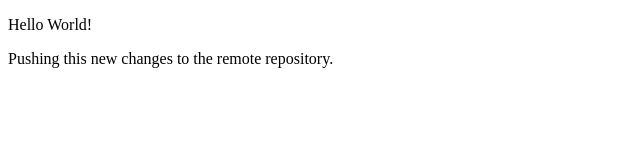
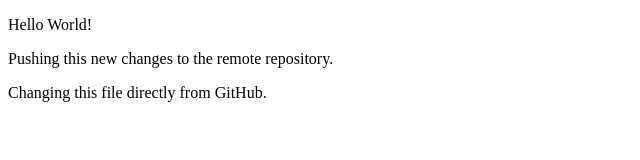
Before and after one commit to smshahnawazz/git-practice, a plain HTML site: page index.html in a window 1280 px wide. Shown: the whole page, without its empty margins (0-640 px from the left). Drawn offline with Linux system fonts and the light colour scheme.

Commit message:
Changing directly from github - added a new line.

```diff
--- a/index.html
+++ b/index.html
@@ -12,6 +12,9 @@
     </p>
     <p>
         Pushing this new changes to the remote repository.
+    <p>
+        Changing this file directly from GitHub.
     </p>
+
 </body>
 </html>
```
